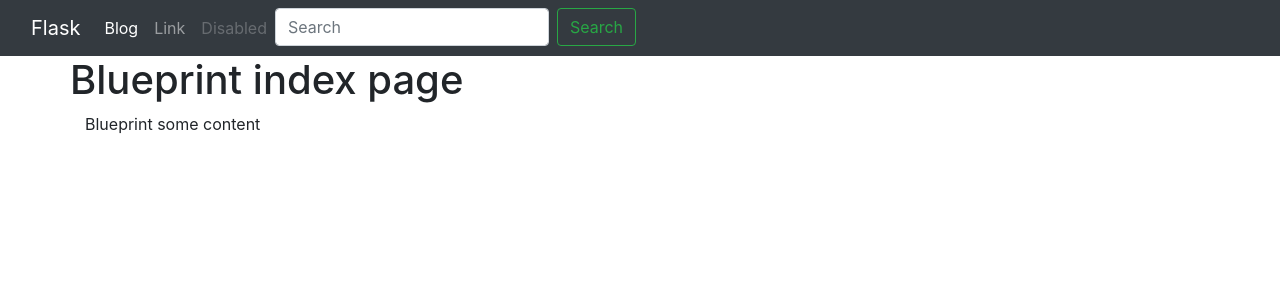
After one commit to DmitriySmolin/blog-flask-v2, a Flask app: page /blog/ in a window 1280 px wide. The commit adds this page. Shown: the top 300 px of the page. Run offline with Flask 2, Linux system fonts and the light colour scheme; some libraries are stand-ins or nearby versions.

Commit message:
feat: add blueprints

```diff
--- /dev/null
+++ b/posts/blueprint.py
@@ -0,0 +1,10 @@
+from flask import Blueprint
+from flask import render_template
+
+# Создание экземпляра Blueprint(название,путь,папка где хранятся шаблоны)
+posts = Blueprint('posts', __name__, template_folder='templates')
+
+
+@posts.route('/')
+def index():
+    return render_template('posts/index.html')
--- /dev/null
+++ b/posts/templates/posts/index.html
@@ -0,0 +1,13 @@
+{% extends 'base.html' %}
+
+{% block title %}
+Blueprint index page
+{% endblock %}
+
+{% block content_title %}
+<h1>Blueprint index page</h1>
+{% endblock %}
+
+{% block content %}
+Blueprint some content
+{% endblock %}
--- a/templates/base.html
+++ b/templates/base.html
@@ -11,7 +11,7 @@
         <div class="container-fluid">
 
             <div class="navbar-header">
-                <a class="navbar-brand" href="#">Navbar</a>
+                <a class="navbar-brand" href="{{url_for('index')}}">Flask</a>
                 <button class="navbar-toggler" type="button" data-toggle="collapse"
                         data-target="#navbarSupportedContent"
                         aria-controls="navbarSupportedContent" aria-expanded="false" aria-label="Toggle navigation">
@@ -22,7 +22,7 @@
             <div class="collapse navbar-collapse" id="navbarSupportedContent">
                 <ul class="navbar-nav mr-auto">
                     <li class="nav-item active">
-                        <a class="nav-link" href="#">Home <span class="sr-only">(current)</span></a>
+                        <a class="nav-link" href="{{url_for('posts.index')}}">Blog <span class="sr-only">(current)</span></a>
                     </li>
                     <li class="nav-item">
                         <a class="nav-link" href="#">Link</a>
```
Also changed, not shown: app.py (+9 -0 lines).
